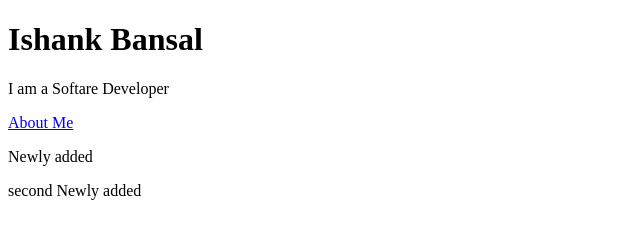
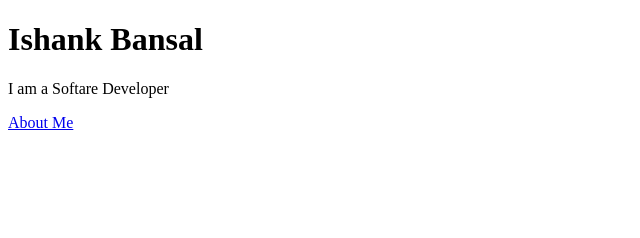
Before and after one commit to ishankbansal/learning-github, a plain HTML site: page index.html in a window 1280 px wide. Shown: the whole page, without its empty margins (0-640 px from the left). Drawn offline with Linux system fonts and the light colour scheme.

Commit message:
fix index page

```diff
--- a/index.html
+++ b/index.html
@@ -10,7 +10,5 @@
 
     <p>I am a Softare Developer</p>
     <a href="about.html">About Me</a>
-    <p>Newly added</p>
-    <p>second Newly added</p>
 </body>
 </html>
```
